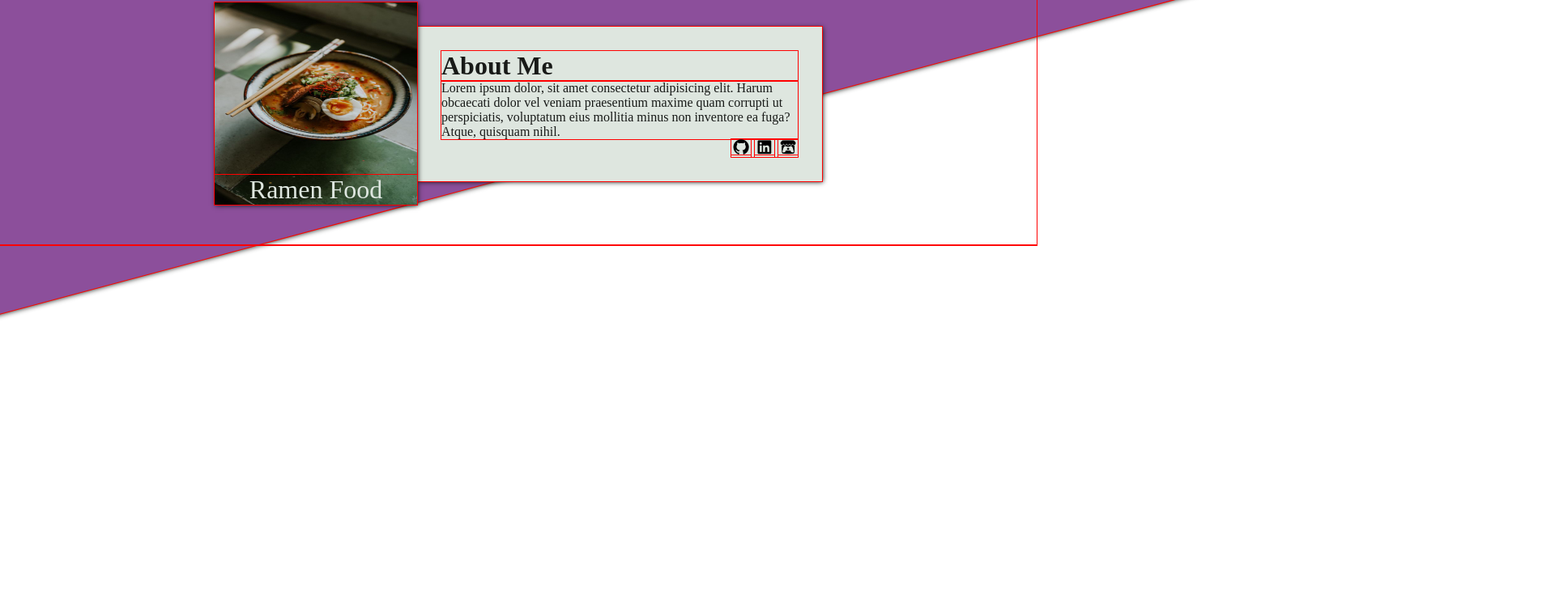
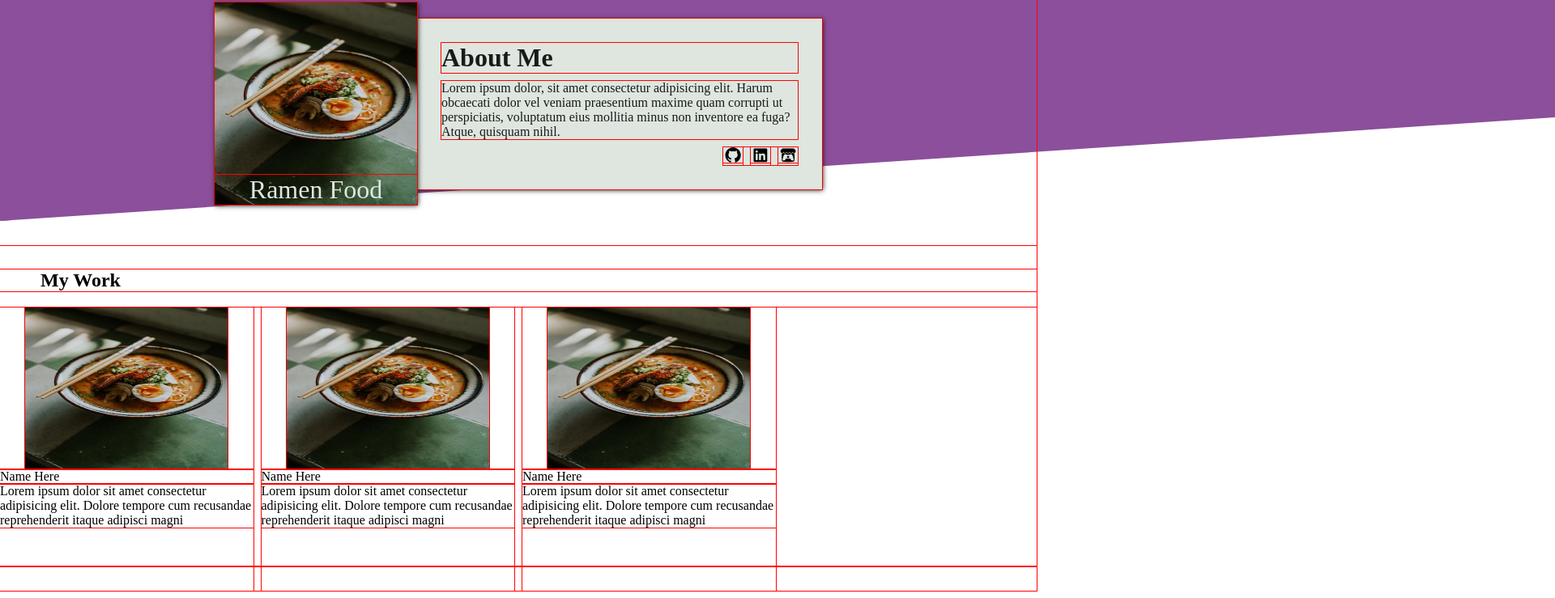
Before and after one commit to mcmityler/homepage-portfolio, a website built with webpack: page src/template.html in a window 1280 px wide. Shown: the part 47-786 px from the top of the page at 81% size, 1920 px wide, since content can reach past the window. Built offline with nearby package versions, Linux system fonts and the light colour scheme.

Commit message:
Fix diagonal in header + projects base html + css

```diff
--- a/src/styles.css
+++ b/src/styles.css
@@ -11,8 +11,6 @@
   --light-color: #dee6df;
   --dark-color: #181a18;
   --dark-green: #073807;
-}
-body {
 }
 header {
   /* background-color: var(--purple); */
@@ -58,21 +56,31 @@ header {
   z-index: 2;
   box-shadow: 1px 1px 6px 0px var(--dark-color);
   display: grid;
+  gap: 10px;
 }
 .about-me-links {
   justify-self: flex-end;
   display: grid;
   grid-auto-flow: column;
-  gap: 5px;
+  gap: 10px;
 }
 .header-background {
+  background: var(--purple);
+  color: white;
+  clip-path: polygon(0 0%, 100% 0, 100% 60%, 0 100%);
+  padding: 10rem 100% 10rem 20%;
   position: absolute;
   z-index: -1;
-  transform: rotate(-15deg) translateY(-320px) translateX(-200px);
-  height: 500px;
+  box-shadow: 1px 1px 6px 0px var(--dark-color);
+  width: 150%;
+
+  /* position: absolute;
+  z-index: -1;
+  transform: rotate(-15deg) translateY(-1020px) translateX(-200px);
+  height: 1000px;
   width: 150%;
   box-shadow: 1px 1px 6px 0px var(--dark-color);
-  background-color: var(--purple);
+  background-color: var(--purple); */
 }
 .about-me-links button {
   font-size: 1.2rem;
@@ -88,3 +96,26 @@ header {
   color: var(--purple);
   transform: translateY(-1px);
 }
+main {
+  position: relative;
+  top: 30px;
+  display: grid;
+  gap: 20px;
+}
+.projects-title {
+  text-indent: 50px;
+}
+.projects-container {
+  display: grid;
+  grid-template-columns: repeat(auto-fill, minmax(250px, 1fr));
+  grid-template-rows: 350px;
+  gap: 10px;
+}
+.screenshot {
+  display: grid;
+}
+.screenshot img {
+  width: 250px;
+  height: 200px;
+  justify-self: center;
+}
--- a/src/template.html
+++ b/src/template.html
@@ -49,7 +49,41 @@
         </div>
       </div>
     </header>
-    <main></main>
+    <main>
+      <h2 class="projects-title">My Work</h2>
+      <div class="projects-container">
+        <div class="project">
+          <div class="screenshot">
+            <img src="ramenTest.jpg" alt="screenshot" />
+          </div>
+          <p class="project-name">Name Here</p>
+          <p class="project-description">
+            Lorem ipsum dolor sit amet consectetur adipisicing elit. Dolore
+            tempore cum recusandae reprehenderit itaque adipisci magni
+          </p>
+        </div>
+        <div class="project">
+          <div class="screenshot">
+            <img src="ramenTest.jpg" alt="screenshot" />
+          </div>
+          <p class="project-name">Name Here</p>
+          <p class="project-description">
+            Lorem ipsum dolor sit amet consectetur adipisicing elit. Dolore
+            tempore cum recusandae reprehenderit itaque adipisci magni
+          </p>
+        </div>
+        <div class="project">
+          <div class="screenshot">
+            <img src="ramenTest.jpg" alt="screenshot" />
+          </div>
+          <p class="project-name">Name Here</p>
+          <p class="project-description">
+            Lorem ipsum dolor sit amet consectetur adipisicing elit. Dolore
+            tempore cum recusandae reprehenderit itaque adipisci magni
+          </p>
+        </div>
+      </div>
+    </main>
     <footer></footer>
   </body>
 </html>
```
